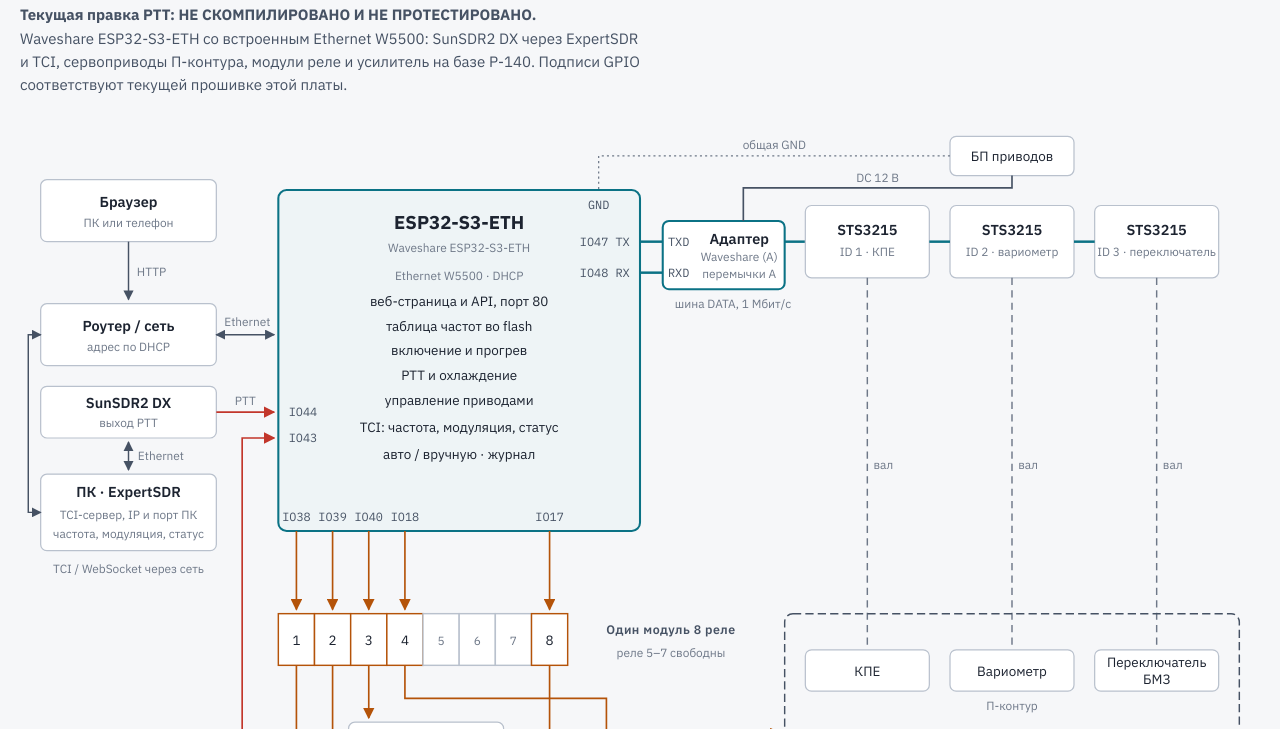
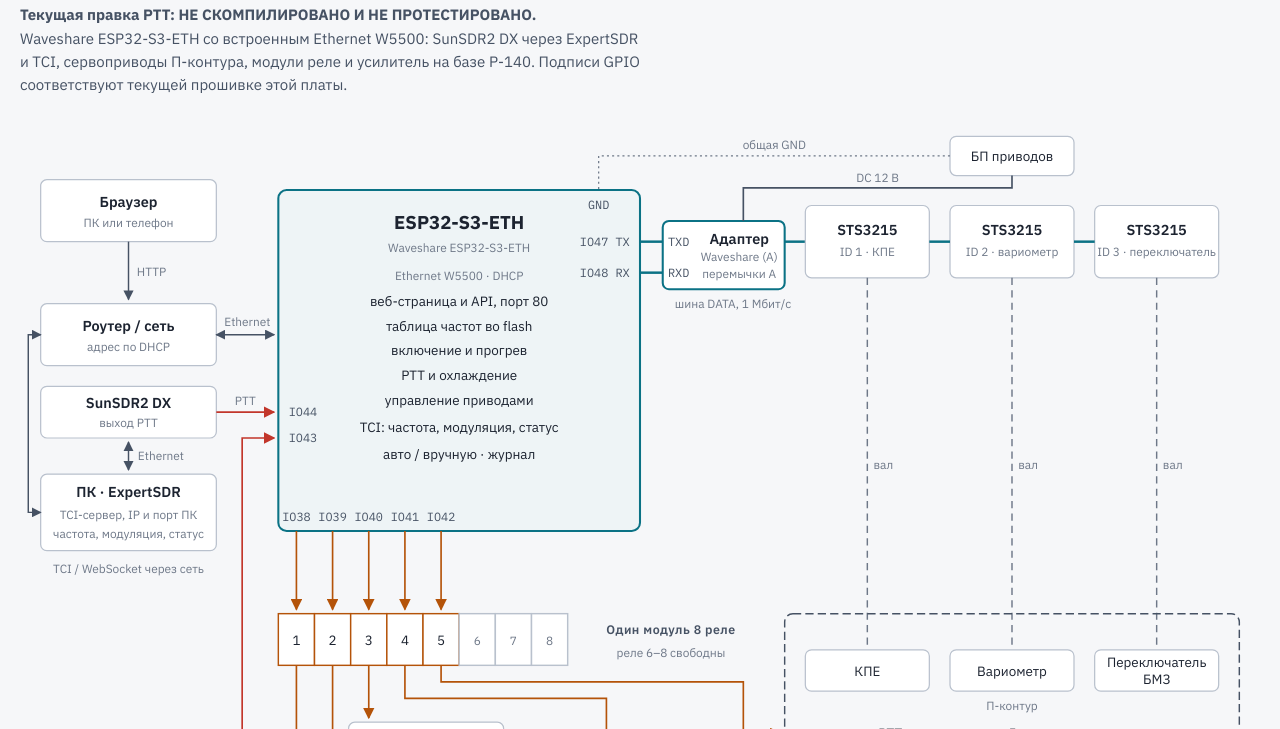
Before and after one commit to rn3kk/RemoteTubeAmplifaier, a plain HTML site: page docs/scheme.html in a window 1280 px wide. Shown: the part 71-800 px from the top of the page. Drawn offline with Linux system fonts and the light colour scheme.

Commit message:
Схемы: выводы IO41/IO42 и реле 4/5
На блок-схеме (docs/scheme.html и img/scheme.svg) подписи выводов
и номера реле приведены к текущей прошивке: анодное — реле 4/IO41,
разрешение PTT — реле 5/IO42, свободны реле 6–8. Подсветка ячеек
модуля и стрелки перестроены под новые номера.

Co-authored-by: Copilot <223556219+Copilot@users.noreply.github.com>

```diff
--- a/docs/scheme.html
+++ b/docs/scheme.html
@@ -143,8 +143,8 @@
 <text x="267.5" y="380" class="pin" text-anchor="middle">IO38</text>
 <text x="302.5" y="380" class="pin" text-anchor="middle">IO39</text>
 <text x="337.5" y="380" class="pin" text-anchor="middle">IO40</text>
-<text x="512.5" y="380" class="pin" text-anchor="middle">IO17</text>
-<text x="372.5" y="380" class="pin" text-anchor="middle">IO18</text>
+<text x="407.5" y="380" class="pin" text-anchor="middle">IO42</text>
+<text x="372.5" y="380" class="pin" text-anchor="middle">IO41</text>
 <path d="M600 110 L622 110" class="bus"/>
 <path d="M600 140 L622 140" class="bus"/>
 <rect x="622" y="90" width="118" height="66" rx="6" class="comp"/>
@@ -187,19 +187,19 @@
 <text x="337.5" y="500" class="t" text-anchor="middle">3</text>
 <rect x="355" y="470" width="35" height="50" rx="0" class="cell"/>
 <text x="372.5" y="500" class="t" text-anchor="middle">4</text>
-<rect x="390" y="470" width="35" height="50" rx="0" class="cell free"/>
-<text x="407.5" y="500" class="ts" text-anchor="middle">5</text>
+<rect x="390" y="470" width="35" height="50" rx="0" class="cell"/>
+<text x="407.5" y="500" class="t" text-anchor="middle">5</text>
 <rect x="425" y="470" width="35" height="50" rx="0" class="cell free"/>
 <text x="442.5" y="500" class="ts" text-anchor="middle">6</text>
 <rect x="460" y="470" width="35" height="50" rx="0" class="cell free"/>
 <text x="477.5" y="500" class="ts" text-anchor="middle">7</text>
-<rect x="495" y="470" width="35" height="50" rx="0" class="cell"/>
-<text x="512.5" y="500" class="t" text-anchor="middle">8</text>
-<text x="630" y="512" class="ts" text-anchor="middle">реле 5–7 свободны</text>
+<rect x="495" y="470" width="35" height="50" rx="0" class="cell free"/>
+<text x="512.5" y="500" class="ts" text-anchor="middle">8</text>
+<text x="630" y="512" class="ts" text-anchor="middle">реле 6–8 свободны</text>
 <path d="M267.5 390 L267.5 466" class="ctl" marker-end="url(#ar-ctl)"/>
 <path d="M302.5 390 L302.5 466" class="ctl" marker-end="url(#ar-ctl)"/>
 <path d="M337.5 390 L337.5 466" class="ctl" marker-end="url(#ar-ctl)"/>
-<path d="M512.5 390 L512.5 466" class="ctl" marker-end="url(#ar-ctl)"/>
+<path d="M407.5 390 L407.5 466" class="ctl" marker-end="url(#ar-ctl)"/>
 <path d="M372.5 390 L372.5 466" class="ctl" marker-end="url(#ar-ctl)"/>
 <path d="M337.5 520 L337.5 571" class="ctl" marker-end="url(#ar-ctl)"/>
 <rect x="318" y="575" width="150" height="34" rx="6" class="box"/>
@@ -216,10 +216,10 @@
 <text x="1100" y="522" class="t" text-anchor="middle">Переключатель</text>
 <text x="1100" y="538" class="t" text-anchor="middle">БМЗ</text>
 <text x="960" y="563" class="ts" text-anchor="middle">П-контур</text>
-<path d="M372.5 520 L372.5 552 L567.5 552 L567.5 586 L736 586" class="ctl" marker-end="url(#ar-ctl)"/>
-<text x="752" y="590" class="t" text-anchor="start">анодное напряжение</text>
-<path d="M512.5 520 L512.5 611 L736 611" class="ctl" marker-end="url(#ar-ctl)"/>
-<text x="752" y="615" class="t" text-anchor="start">разрешение PTT · контакты реле 8</text>
+<path d="M372.5 520 L372.5 552 L567.5 552 L567.5 611 L736 611" class="ctl" marker-end="url(#ar-ctl)"/>
+<text x="752" y="615" class="t" text-anchor="start">анодное напряжение</text>
+<path d="M407.5 520 L407.5 536 L700 536 L700 586 L736 586" class="ctl" marker-end="url(#ar-ctl)"/>
+<text x="752" y="590" class="t" text-anchor="start">разрешение PTT · контакты реле 5</text>
 <path d="M267.5 520 L267.5 636 L736 636" class="ctl" marker-end="url(#ar-ctl)"/>
 <text x="752" y="640" class="t" text-anchor="start">сеть 220 В</text>
 <path d="M302.5 520 L302.5 661 L736 661" class="ctl" marker-end="url(#ar-ctl)"/>
@@ -235,8 +235,8 @@
 <text x="40" y="915" class="pin">GPIO43 ← защита усилителя</text>
 <text x="395" y="855" class="pin">GPIO38 → реле 220 В · GPIO39 → плавный пуск</text>
 <text x="395" y="875" class="pin">GPIO40 → реле 3: тестовый PTT усилителя</text>
-<text x="395" y="895" class="pin">GPIO17 → реле 8: разрешение PTT</text>
-<text x="395" y="915" class="pin">GPIO18 → реле 4: анодное напряжение</text>
+<text x="395" y="895" class="pin">GPIO42 → реле 5: разрешение PTT</text>
+<text x="395" y="915" class="pin">GPIO41 → реле 4: анодное напряжение</text>
 <text x="845" y="855" class="pin">W5500: SCK GPIO13 · MISO GPIO12</text>
 <text x="845" y="875" class="pin">MOSI GPIO11 · CS GPIO14</text>
 <text x="845" y="895" class="pin">IRQ GPIO10 · RST GPIO9</text>
@@ -250,8 +250,8 @@
 <path d="M280 1060 L416 1060" class="sig" marker-end="url(#ar-sig)"/>
 <circle cx="350" cy="1060" r="3" class="ah-sig"/>
 <rect x="420" y="1025" width="330" height="70" rx="6" class="box"/>
-<text x="585" y="1050" class="tb" text-anchor="middle">Реле 8 · контакты COM/NO</text>
-<text x="585" y="1075" class="t" text-anchor="middle">GPIO17: включено = PTT разрешён</text>
+<text x="585" y="1050" class="tb" text-anchor="middle">Реле 5 · контакты COM/NO</text>
+<text x="585" y="1075" class="t" text-anchor="middle">GPIO42: включено = PTT разрешён</text>
 <path d="M750 1060 L891 1060" class="sig" marker-end="url(#ar-sig)"/>
 <rect x="895" y="1025" width="260" height="70" rx="6" class="box"/>
 <text x="1025" y="1050" class="tb" text-anchor="middle">PTT усилителя</text>
@@ -280,7 +280,7 @@
   <h2>SunSDR2 DX и TCI</h2>
   <p>TCI-сервер работает в ExpertSDR на компьютере. На странице контроллера указываются IP компьютера и порт TCI из настроек ExpertSDR. Контроллер подключается через встроенный W5500 и RJ45; адрес ESP32 выдаёт DHCP.</p>
   <p>По TCI поступают частота RX1 / VFO A, модуляция и состояние трансивера. В авто усилитель выбирает ячейку ±12,5 кГц. Если включён режим настройки, нажатие на ячейку задаёт её центральную частоту трансиверу.</p>
-  <p>Штатный PTT идёт проводом от трансивера через контакты COM/NO реле 8 на усилитель. Контроллер управляет катушкой реле разрешения независимо от наличия запроса, GPIO44 только наблюдает PTT. Реле 3 подаёт тестовый запрос усилителю через те же контакты разрешения; передачи трансивера эта кнопка не включает. Состояние PTT на странице вычисляется по запросу и разрешению, датчика фактического переключения усилителя нет.</p>
+  <p>Штатный PTT идёт проводом от трансивера через контакты COM/NO реле 5 на усилитель. Контроллер управляет катушкой реле разрешения независимо от наличия запроса, GPIO44 только наблюдает PTT. Реле 3 подаёт тестовый запрос усилителю через те же контакты разрешения; передачи трансивера эта кнопка не включает. Состояние PTT на странице вычисляется по запросу и разрешению, датчика фактического переключения усилителя нет.</p>
 </section>
 
 <section>
@@ -289,8 +289,8 @@
     <li><span class="when">0 с</span><b>Сеть</b><span>реле 1 включает 220 В (усилитель и анодный блок)</span></li>
     <li><span class="when">10 с</span><b>Плавный пуск</b><span>реле 2 шунтирует пусковой резистор</span></li>
     <li><span class="when">10 с – 4 мин</span><b>Прогрев ламп</b><span>управление заблокировано</span></li>
-    <li><span class="when">4 мин</span><b>Анодное</b><span>реле 1 модуля на 4 реле</span></li>
-    <li><span class="when">дальше</span><b>Разрешение PTT</b><span>реле 8 включено при выполнении всех блокировок; штатный PTT проходит аппаратно от трансивера</span></li>
+    <li><span class="when">4 мин</span><b>Анодное</b><span>реле 4</span></li>
+    <li><span class="when">дальше</span><b>Разрешение PTT</b><span>реле 5 включено при выполнении всех блокировок; штатный PTT проходит аппаратно от трансивера</span></li>
   </ol>
   <p class="note">При срабатывании защиты анодное снимается, а PTT блокируется (до ручного сброса); сеть 220 В при этом не отключается. PTT от трансивера проходит на усилитель, только когда прогрев окончен, защита не сработала и переключатель БМЗ встал в положение. На время поворота переключателя PTT снимается. Если с последней передачи прошло меньше 5 минут, «Выключить» снимает анодное, но оставляет 220 В — вентилятор доохлаждает лампы, и усилитель выключается сам через 5 минут; кнопка «Выключить без охлаждения» выключает сразу.</p>
 </section>
@@ -305,8 +305,8 @@
       <tr><td class="mono">IO38</td><td>модуль 8 реле, реле 1</td><td>сеть 220 В усилителя</td></tr>
       <tr><td class="mono">IO39</td><td>модуль 8 реле, реле 2</td><td>плавный пуск (шунт пускового резистора)</td></tr>
       <tr><td class="mono">IO40</td><td>модуль 8 реле, реле 3</td><td>тестовый запрос PTT усилителя</td></tr>
-      <tr><td class="mono">IO17</td><td>модуль 8 реле, реле 8</td><td>разрешение PTT: включено = COM/NO замкнуты</td></tr>
-      <tr><td class="mono">IO18</td><td>модуль 8 реле, реле 4</td><td>анодное напряжение</td></tr>
+      <tr><td class="mono">IO42</td><td>модуль 8 реле, реле 5</td><td>разрешение PTT: включено = COM/NO замкнуты</td></tr>
+      <tr><td class="mono">IO41</td><td>модуль 8 реле, реле 4</td><td>анодное напряжение</td></tr>
       <tr><td class="mono">IO44</td><td>вход от трансивера</td><td>PTT трансивера</td></tr>
       <tr><td class="mono">IO43</td><td>вход от усилителя</td><td>сработала защита</td></tr>
       <tr><td class="mono">IO47</td><td>адаптер шины, TXD</td><td>передача (TX)</td></tr>
@@ -329,7 +329,7 @@
     <li>Приводы питаются через адаптер от своего блока: 12 В для 12-вольтовых STS3215 (по наклейке), до 2–3 А на привод при заклинивании. Адаптер рассчитан на 9–12,6 В; при 14,5 В привод отвечает ошибкой напряжения.</li>
     <li>С завода у приводов ID 1: подключайте их по одному и меняйте номер в сервисе на странице (вариометр — 2, переключатель — 3).</li>
     <li>На IO43 и IO44 нельзя подавать больше 3,3 В: PTT трансивера и сигналы усилителя заводите сухим контактом или оптроном на GND.</li>
-    <li>Используется один модуль на 8 реле; реле 5–7 свободны. Реле 4 подключается к GPIO18.</li>
+    <li>Используется один модуль на 8 реле; реле 6–8 свободны. Реле 4 — GPIO41, реле 5 — GPIO42.</li>
   </ul>
 </section>
 
```
Also changed, not shown: img/scheme.svg.
